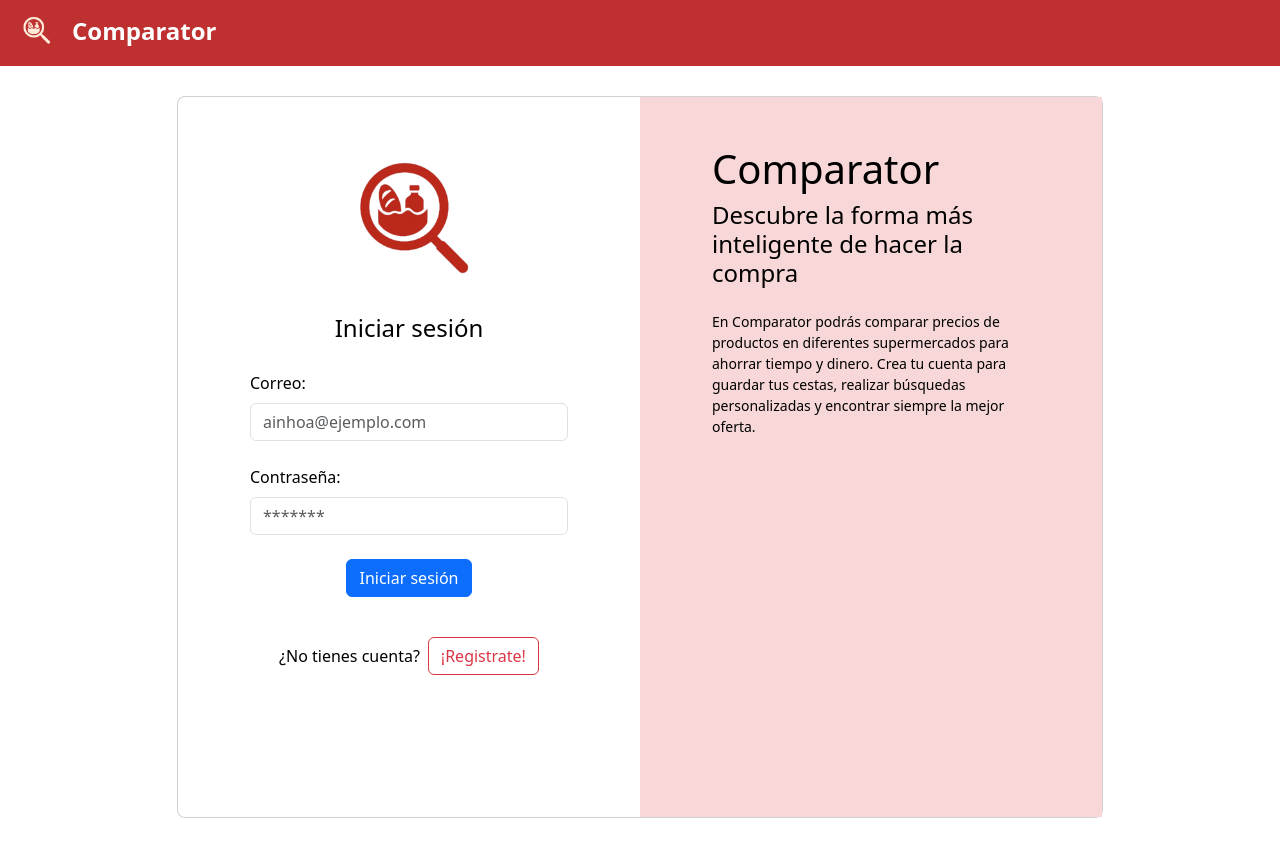
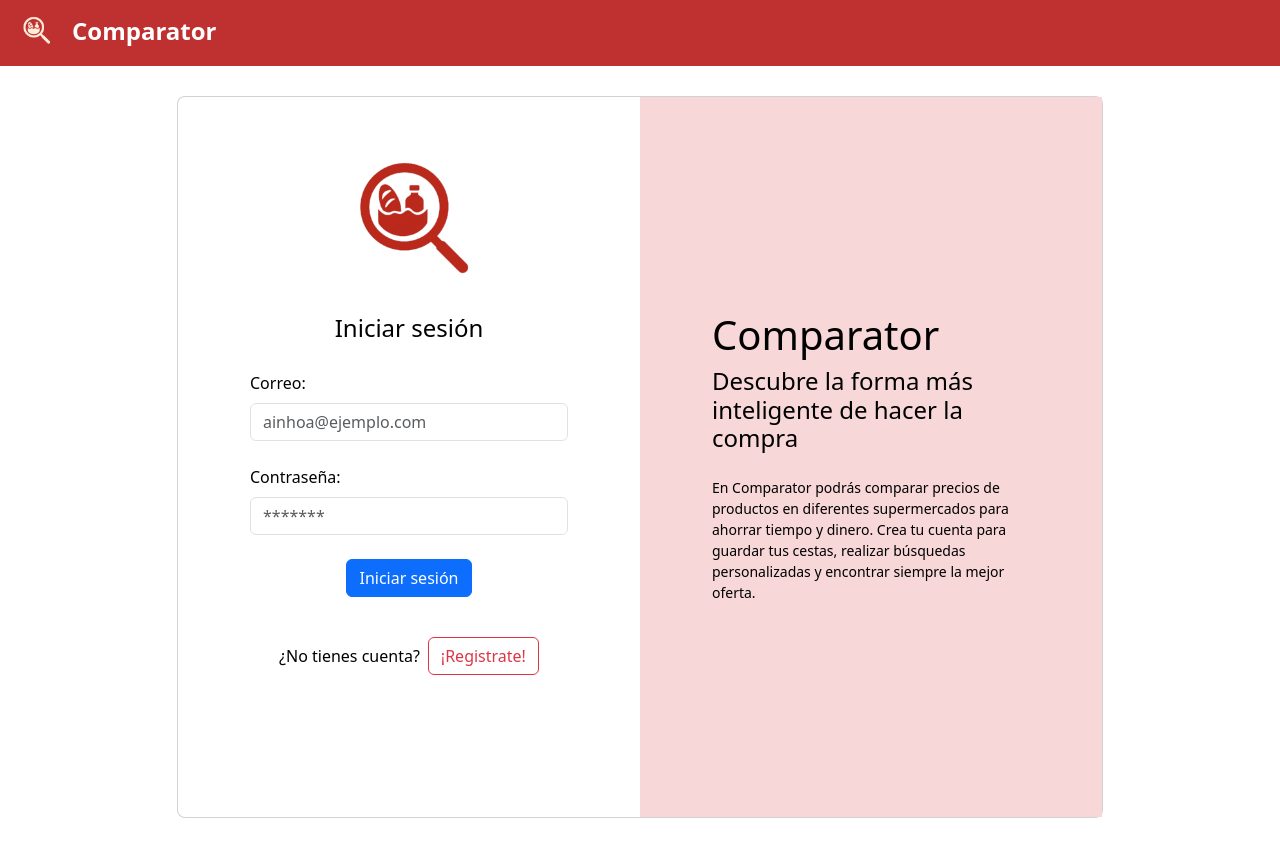
Before and after one commit to KevinVk05/FrontProyectoPersonal, a React (Vite) app: page /login in a window 1280 px wide. Shown: the top 856 px of the page. Built offline with nearby package versions, Linux system fonts and the light colour scheme.

Commit message:
centrado div login

```diff
--- a/src/Login/login.jsx
+++ b/src/Login/login.jsx
@@ -5,8 +5,8 @@ import { useAuth } from './AuthProvider';
 import ServicioUsuario from '../servicios/ServicioUsuario';
 import { cambioForm, esEmailValido, iniciarTemporizador } from "../herramientas/login";
 
-const BLOQUEO_KEY = 'loginBloqueadoHasta';
-const INTENTOS_KEY = 'intentosFallidos';
+export const BLOQUEO_KEY = 'loginBloqueadoHasta';
+export const INTENTOS_KEY = 'intentosFallidos';
 const TIEMPO_BLOQUEO_MS = 3 * 60 * 1000;
 const MAX_INTENTOS = 5;
 
@@ -153,7 +153,7 @@ const Login = () => {
                     <div className="col-xl-10">
                         <div className="card rounded-3 text-black">
                             <div className="row g-0">
-                                <div id="cortina" className="top-0 end-0 w-50 h-100 d-flex align-items-center z-3 position-absolute d-none d-lg-block">
+                                <div id="cortina" className="top-0 end-0 w-50 h-100 align-items-center z-3 position-absolute d-none d-lg-flex">
                                     <div className="px-3 py-4 p-md-5 mx-md-4">
                                         <h1>Comparator</h1>
                                         <h4 className="mb-4">Descubre la forma más inteligente de hacer la compra</h4>
--- a/src/herramientas/login.js
+++ b/src/herramientas/login.js
@@ -1,3 +1,5 @@
+import { BLOQUEO_KEY, INTENTOS_KEY } from "../Login/login";
+
 export function toggle() {
   const cortina = document.getElementById("cortina");
   const login = document.getElementById("login-form");
```
